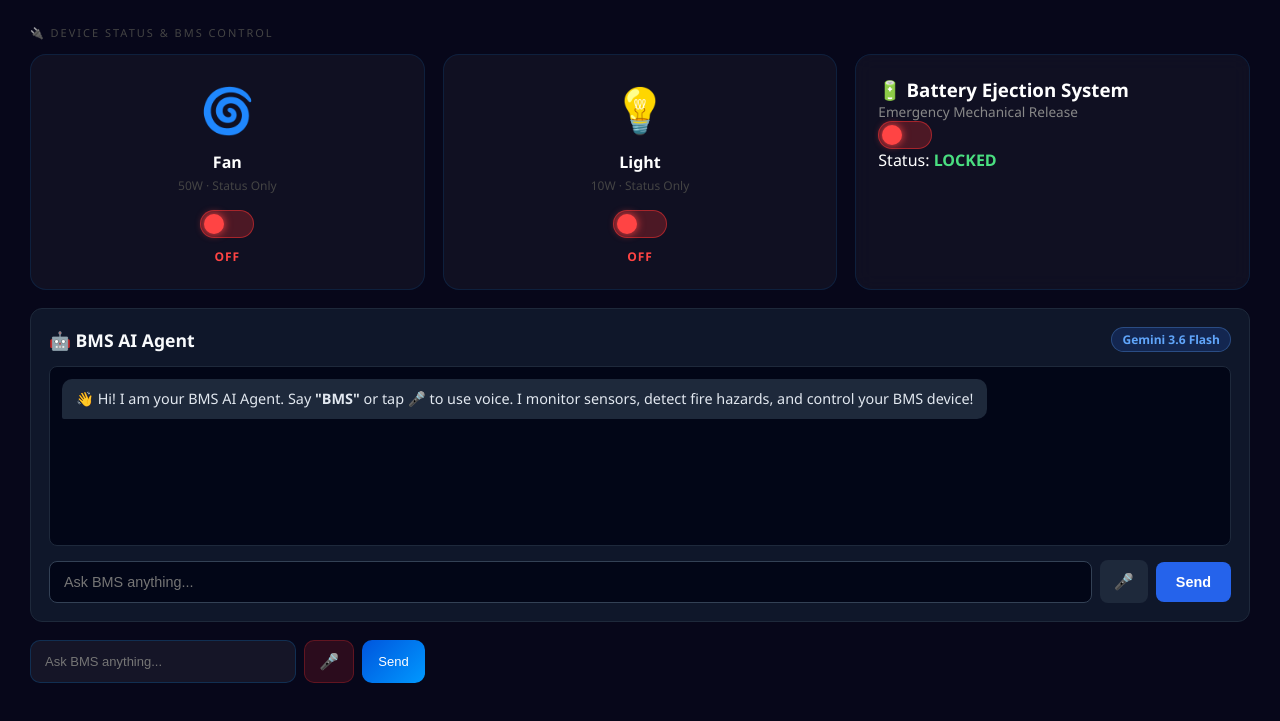
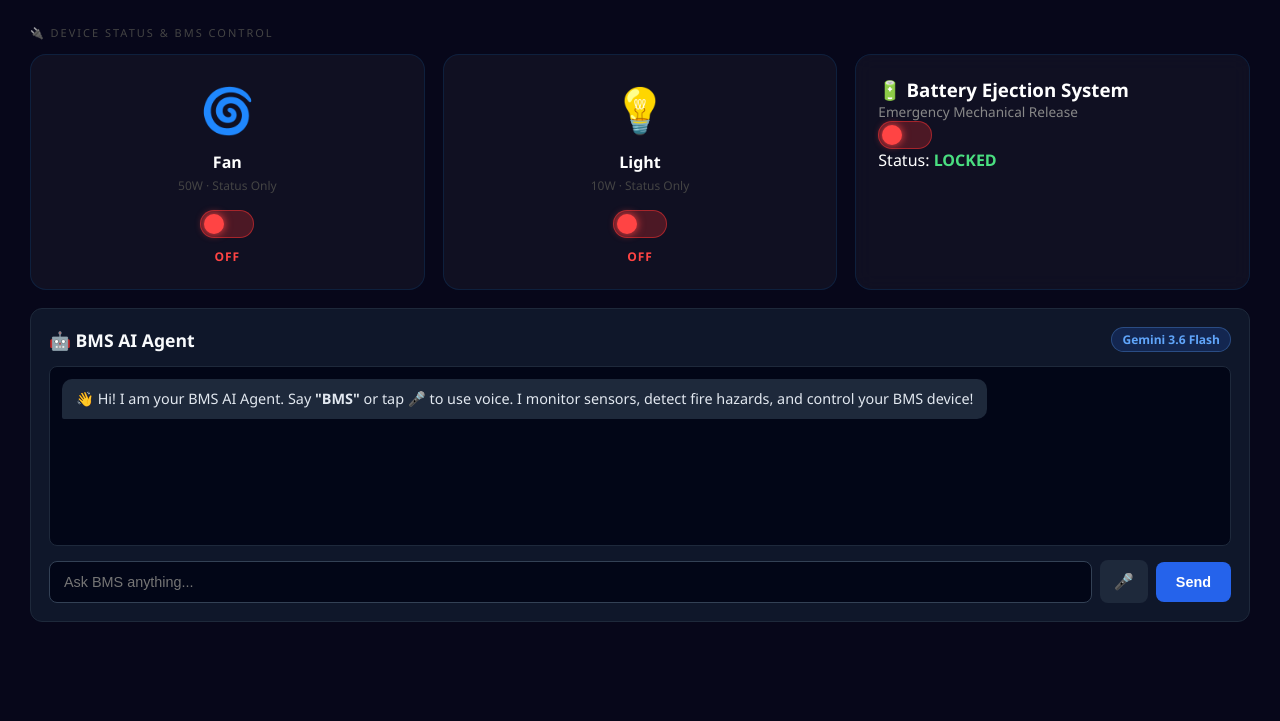
Before and after one commit to lochan0076-code/AI-BMS-Dashboard, a plain HTML site: page index.html in a window 1280 px wide. Shown: the part 1104-1825 px from the top of the page. After the commit the page ends 1768 px from the top, so only its background shows below. Drawn offline with nearby package versions, Linux system fonts and the light colour scheme; no server answers.

Commit message:
Fix UI chat controls and update backend requirements

```diff
--- a/backend/requirements.txt
+++ b/backend/requirements.txt
@@ -1,6 +1,5 @@
 fastapi
 uvicorn
 google-genai
-python-dotenv
 requests
 pydantic
--- a/index.html
+++ b/index.html
@@ -844,6 +844,7 @@
                 </div>
                 <div id="fan-status" class="status-text status-off">OFF</div>
             </div>
+
             <div class="device-card" id="card-light">
                 <div class="device-emoji">💡</div>
                 <div class="device-name">Light</div>
@@ -854,6 +855,7 @@
                 </div>
                 <div id="light-status" class="status-text status-off">OFF</div>
             </div>
+
             <div class="card" id="card-ejection">
                 <h3>🔋 Battery Ejection System</h3>
                 <p style="font-size: 0.85rem; color: #888;">Emergency Mechanical Release</p>
@@ -863,7 +865,8 @@
                 </label>
                 <p>Status: <span id="ejection-status" style="font-weight: bold; color: #4ade80;">LOCKED</span></p>
             </div>
-            <!--Chat -->
+
+            <!-- Chat Section -->
             <div class="card ai-agent-card">
                 <div class="agent-header">
                     <h3>🤖 BMS AI Agent</h3>
@@ -878,23 +881,13 @@
                     </div>
                 </div>
 
-                <!-- Input Control Bar -->
+                <!-- Single Unified Input Control Bar -->
                 <div class="chat-input-bar">
                     <input type="text" id="chat-input" placeholder="Ask BMS anything..."
                         onkeypress="if(event.key === 'Enter') sendMessage()" />
                     <button id="mic-btn" class="icon-btn" onclick="startVoiceInput()" title="Voice Input">🎤</button>
                     <button id="send-btn" class="primary-btn" onclick="sendMessage()">Send</button>
                 </div>
-            </div>
-            <div class="chat-controls">
-                <input class="chat-field" type="text" id="chat-input" placeholder="Ask BMS anything..."
-                    onkeypress="if(event.key==='Enter') sendChat()" />
-                <button class="voice-btn" id="voice-btn" onclick="startVoice()">🎤</button>
-                <button class="send-btn" onclick="sendChat()">Send</button>
-            </div>
-        </div>
-    </div>
-
             </div>
 
             <script type="module">
```
Lines whose indentation alone changed are shown as unchanged.
